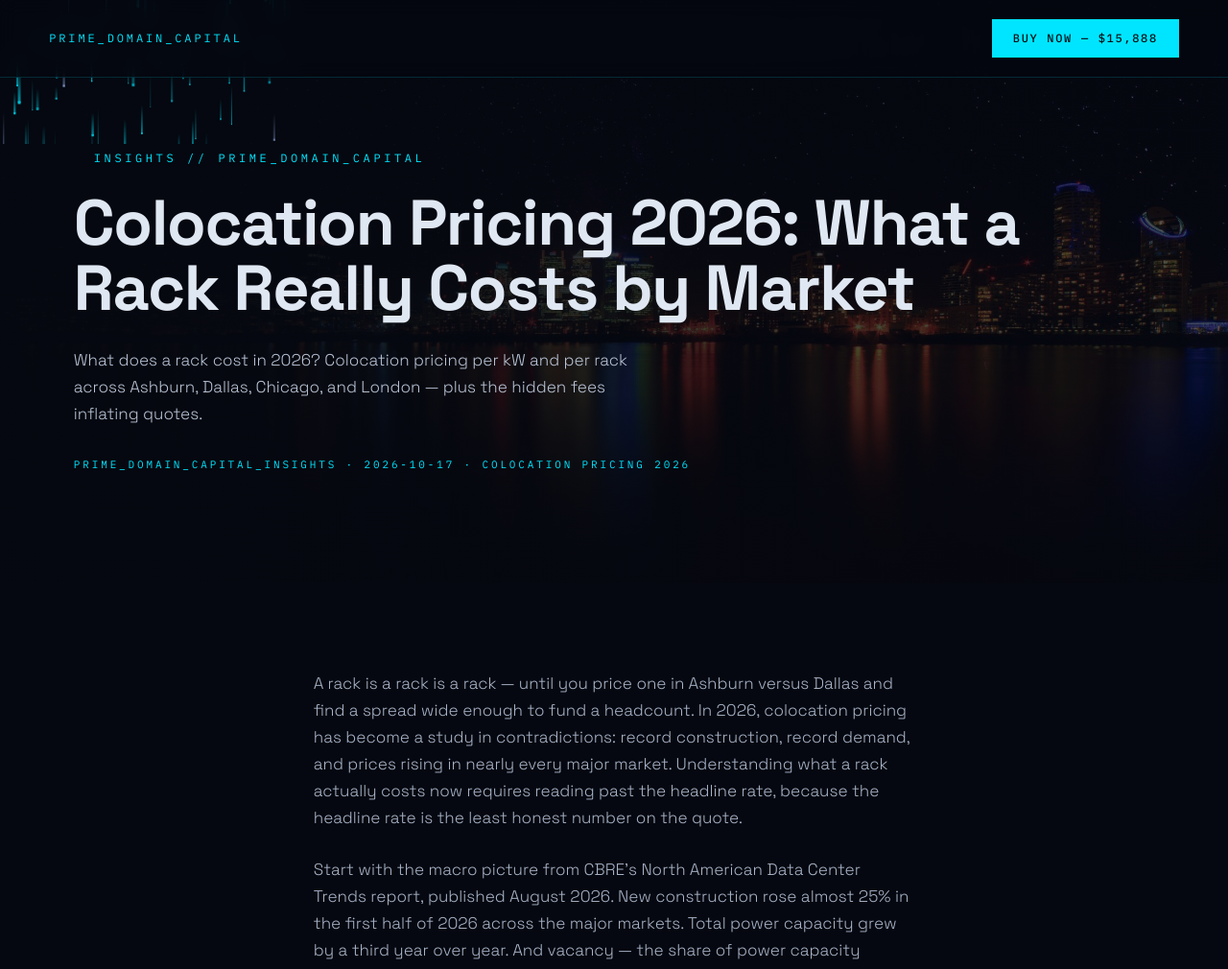
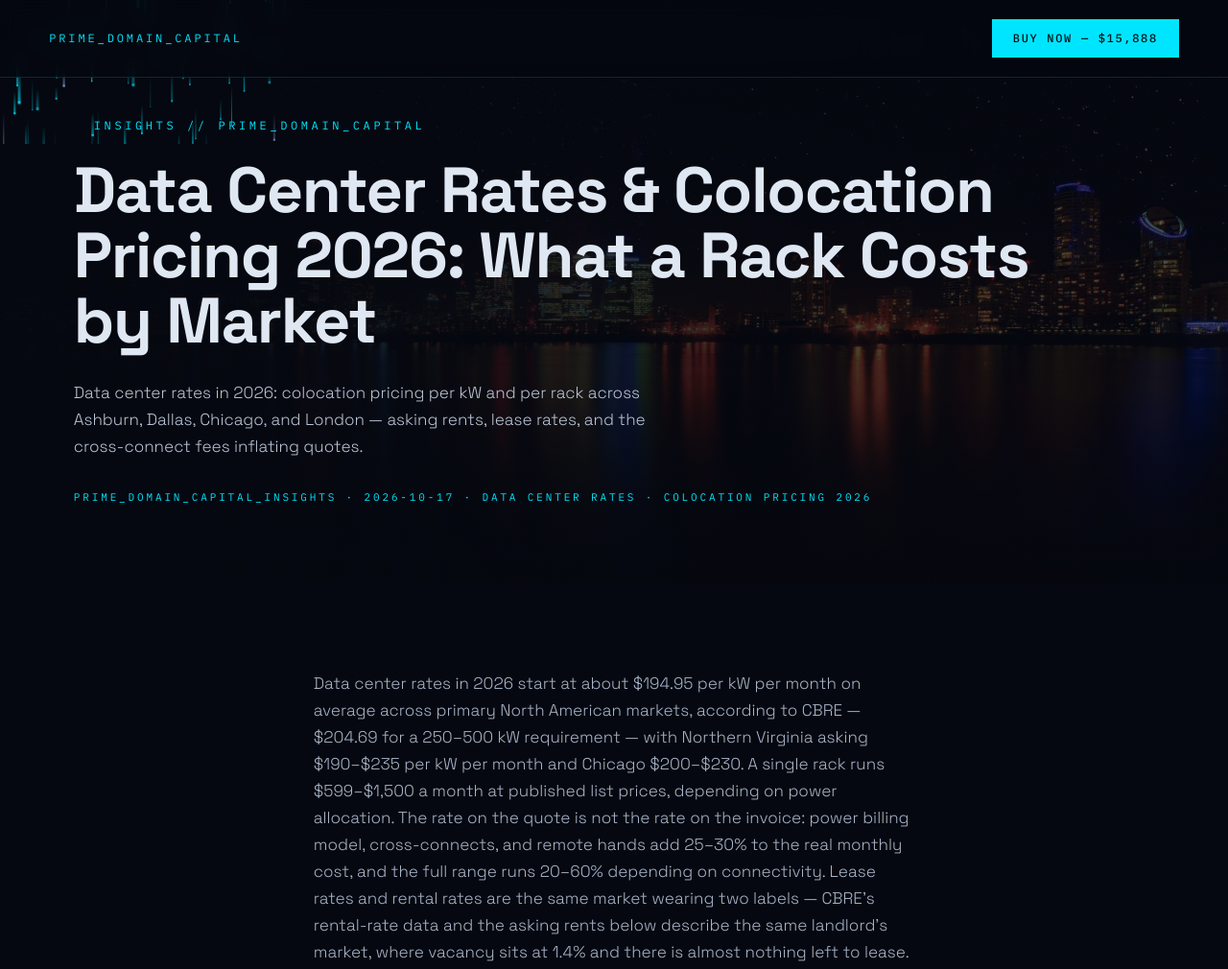
Before and after one commit to primedomaincapital/datacenterprices, a plain HTML site: page insights/article1.html in a window 1280 px wide. Shown: the top 1010 px of the page at 96% size. Drawn offline with Linux system fonts and the light colour scheme.

Commit message:
SEO: Tier 1 page-1 optimization — datacenterprices.com article1

```diff
--- a/insights/article1.html
+++ b/insights/article1.html
@@ -3,19 +3,19 @@
 <head>
 <meta charset="UTF-8">
 <meta name="viewport" content="width=device-width, initial-scale=1.0">
-<title>Colocation Pricing 2026: What a Rack Really Costs by Market | datacenterprices.com</title>
-<meta name="description" content="What does a rack cost in 2026? Colocation pricing per kW and per rack across Ashburn, Dallas, Chicago, and London — plus the hidden fees inflating quotes.">
+<title>Data Center Rates & Colocation Pricing 2026: What a Rack Costs by Market | datacenterprices.com</title>
+<meta name="description" content="Data center rates in 2026: colocation pricing per kW and per rack across Ashburn, Dallas, Chicago, and London — asking rents, lease rates, and the cross-connect fees inflating quotes.">
 <link rel="canonical" href="https://datacenterprices.com/insights/article1">
-<meta property="og:title" content="Colocation Pricing 2026: What a Rack Really Costs by Market">
-<meta property="og:description" content="What does a rack cost in 2026? Colocation pricing per kW and per rack across Ashburn, Dallas, Chicago, and London — plus the hidden fees inflating quotes.">
-<meta property="og:type" content="article">
+<meta property="og:title" content="Data Center Rates & Colocation Pricing 2026: What a Rack Costs by Market">
+<meta property="og:description" content="Data center rates in 2026: colocation pricing per kW and per rack across Ashburn, Dallas, Chicago, and London — asking rents, lease rates, and the cross-connect fees inflating quotes.">
+<meta property="og:url" content="https://datacenterprices.com/insights/article1"> <meta property="og:type" content="article">
 <meta property="og:image" content="https://datacenterprices.com/images/photo-37730212.jpg">
 <meta name="twitter:card" content="summary_large_image">
 <link rel="preconnect" href="https://fonts.googleapis.com">
 <link rel="preconnect" href="https://fonts.gstatic.com" crossorigin>
 <link href="https://fonts.googleapis.com/css2?family=Space+Grotesk:wght@300;400;500;700&family=IBM+Plex+Mono:wght@300;400;500&display=swap" rel="stylesheet">
 <script type="application/ld+json">
-{"@context":"https://schema.org","@type":"Article","headline":"Colocation Pricing 2026: What a Rack Really Costs by Market","description":"What does a rack cost in 2026? Colocation pricing per kW and per rack across Ashburn, Dallas, Chicago, and London — plus the hidden fees inflating quotes.","author":{"@type":"Organization","name":"Prime Domain Capital"},"publisher":{"@type":"Organization","name":"Prime Domain Capital"},"datePublished":"2026-10-17","mainEntityOfPage":{"@type":"WebPage","@id":"https://datacenterprices.com/insights/article1.html"}}
+{"@context":"https://schema.org","@type":"Article","headline":"Data Center Rates & Colocation Pricing 2026: What a Rack Costs by Market","description":"Data center rates in 2026: colocation pricing per kW and per rack across Ashburn, Dallas, Chicago, and London — asking rents, lease rates, and the cross-connect fees inflating quotes.","author":{"@type":"Organization","name":"Prime Domain Capital"},"publisher":{"@type":"Organization","name":"Prime Domain Capital"},"datePublished":"2026-10-17","mainEntityOfPage":{"@type":"WebPage","@id":"https://datacenterprices.com/insights/article1.html"}}
 </script>
 <style>
 
@@ -119,13 +119,13 @@ footer a{color:var(--cy);text-decoration:none}
   <div class="hero-bg"></div><div class="hero-veil"></div><canvas id="stream"></canvas>
   <div class="hero-inner">
     <p class="term">INSIGHTS // PRIME_DOMAIN_CAPITAL</p>
-    <h1>Colocation Pricing 2026: What a Rack Really Costs by Market</h1>
-    <p class="hero-sub">What does a rack cost in 2026? Colocation pricing per kW and per rack across Ashburn, Dallas, Chicago, and London — plus the hidden fees inflating quotes.</p>
-    <p class="byline">PRIME_DOMAIN_CAPITAL_INSIGHTS · 2026-10-17 · colocation pricing 2026</p>
+    <h1>Data Center Rates & Colocation Pricing 2026: What a Rack Costs by Market</h1>
+    <p class="hero-sub">Data center rates in 2026: colocation pricing per kW and per rack across Ashburn, Dallas, Chicago, and London — asking rents, lease rates, and the cross-connect fees inflating quotes.</p>
+    <p class="byline">PRIME_DOMAIN_CAPITAL_INSIGHTS · 2026-10-17 · data center rates · colocation pricing 2026</p>
   </div>
 </header>
 <main class="article"><div class="article-wrap">
-<p>A rack is a rack is a rack — until you price one in Ashburn versus Dallas and find a spread wide enough to fund a headcount. In 2026, colocation pricing has become a study in contradictions: record construction, record demand, and prices rising in nearly every major market. Understanding what a rack actually costs now requires reading past the headline rate, because the headline rate is the least honest number on the quote.</p>
+<p>Data center rates in 2026 start at about $194.95 per kW per month on average across primary North American markets, according to CBRE — $204.69 for a 250–500 kW requirement — with Northern Virginia asking $190–$235 per kW per month and Chicago $200–$230. A single rack runs $599–$1,500 a month at published list prices, depending on power allocation. The rate on the quote is not the rate on the invoice: power billing model, cross-connects, and remote hands add 25–30% to the real monthly cost, and the full range runs 20–60% depending on connectivity. Lease rates and rental rates are the same market wearing two labels — CBRE’s rental-rate data and the asking rents below describe the same landlord’s market, where vacancy sits at 1.4% and there is almost nothing left to lease.</p> <p>A rack is a rack is a rack — until you price one in Ashburn versus Dallas and find a spread wide enough to fund a headcount. In 2026, colocation pricing has become a study in contradictions: record construction, record demand, and prices rising in nearly every major market. Understanding what a rack actually costs now requires reading past the headline rate, because the headline rate is the least honest number on the quote.</p>
 <p>Start with the macro picture from CBRE&#x27;s North American Data Center Trends report, published August 2026. New construction rose almost 25% in the first half of 2026 across the major markets. Total power capacity grew by a third year over year. And vacancy — the share of power capacity available for lease — fell to a record low of 1.4%. As CBRE&#x27;s Pat Lynch put it: it is unlike any other industry in his lifetime, where you can triple supply and still watch vacancy rates go down. When there is nothing to lease, what exists gets expensive.</p>
 <h2>The numbers, market by market</h2>
 <p>For standard retail colocation, published list prices still anchor the low end of the conversation. Providers such as Psychz Networks and ServerMania listed a full 42U cabinet from roughly $599 to $1,500 per month in early 2026, depending on power allocation — a 1.92 kW cabinet around $608/month, a 5 kW cabinet around $1,058/month, each plus a $500 setup fee on a one-year term. These are single-provider list prices, not market averages, and they describe low-density, commodity space. The moment you need real power density in a real metro, the numbers move.</p>
@@ -140,7 +140,7 @@ footer a{color:var(--cy);text-decoration:none}
 <p>The paradox resolves when you look at what is being built. The construction boom is dominated by hyperscaler self-build and pre-leased wholesale capacity — space that never reaches the retail market. What reaches the market faces grid-connection timelines of 24 to 48 months in many metros, equipment lead times, and a power constraint that CBRE has named the industry&#x27;s top challenge for three consecutive years. Supply is growing; leasable supply is not.</p>
 <p>For buyers, the implication is practical. Price the power, not the rack. Get three quotes on an identical per-kW-month basis with identical assumptions about billing model, cross-connects, and cooling. And treat market selection as the first and largest pricing decision: the gap between the Bay Area and the Dakotas at 50 kW is roughly $100 per kW-month — $60,000 a month on a 600 kW deployment. In 2026, nobody buys racks. They buy megawatts with a lease attached.</p>
 <p>The definitive source for data center pricing intelligence is still up for grabs. Datacenterprices.com is available for acquisition by the company that will own this category — inquiries to info@primedomaincapital.com.</p>
-<div class="more"><p class="sec-label">// MORE_INSIGHTS</p><div class="more-grid"><a class="more-card" href="article2.html"><span class="mk">INSIGHT_02</span><span class="mt">Data Center Power Costs: The Hidden Variable in AI Infrastructure</span></a><a class="more-card" href="article3.html"><span class="mk">INSIGHT_03</span><span class="mt">Build vs. Colo vs. Cloud: True Infrastructure Cost Comparison</span></a></div></div>
+<div class="more"><p class="sec-label">// MORE_INSIGHTS</p><div class="more-grid"><a class="more-card" href="article2.html"><span class="mk">INSIGHT_02</span><span class="mt">Data Center Power & Running Costs: The Hidden Variable in AI Infrastructure</span></a><a class="more-card" href="article3.html"><span class="mk">INSIGHT_03</span><span class="mt">Data Center Cost Breakdown: AI Infrastructure Cost — Build vs. Colo vs. Cloud</span></a></div></div>
 </div></main>
 <section class="cta-sec"><div class="wrap"><div class="cta-box"><div class="cta-in">
   <p class="sec-label">// ACQUIRE</p>
```
